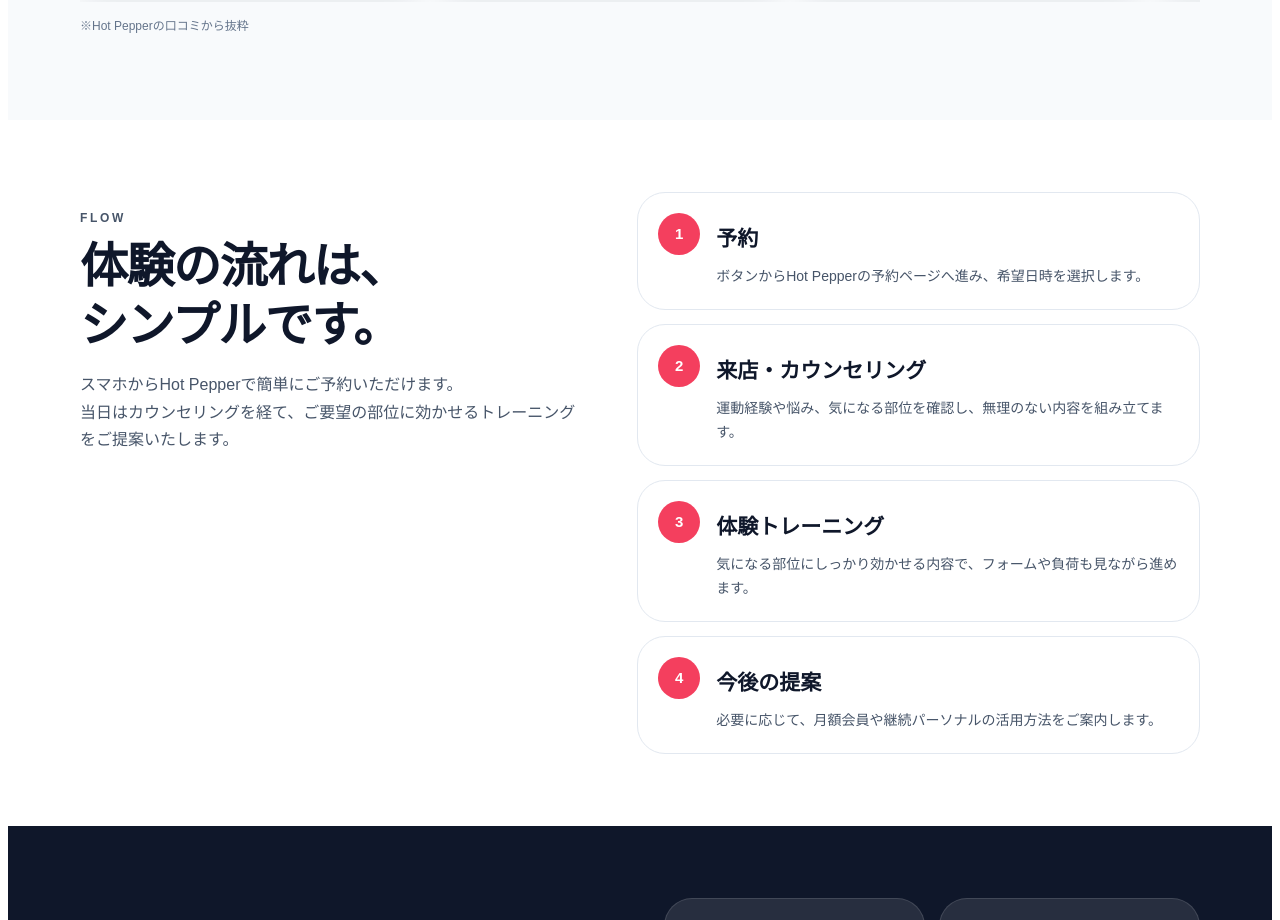
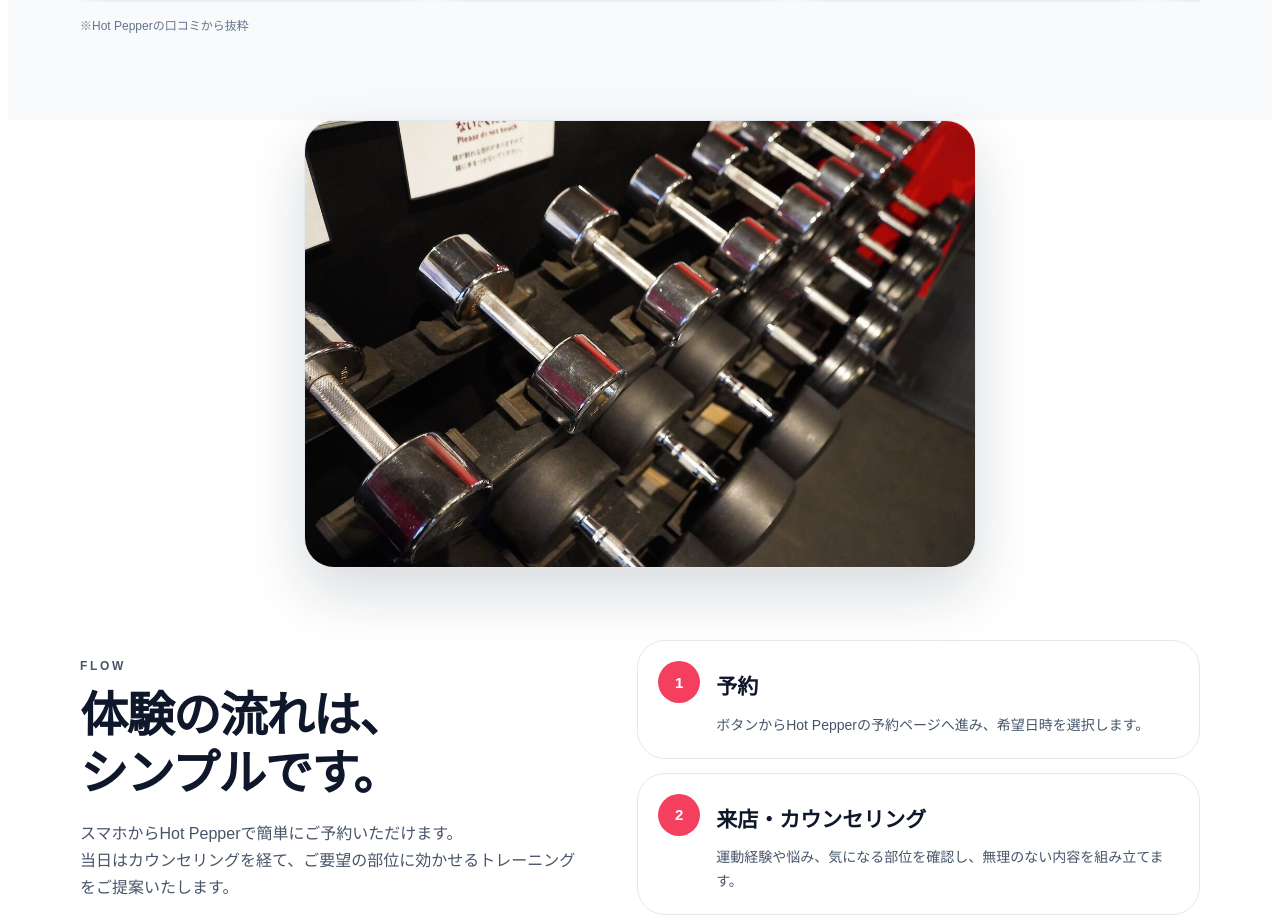
Before and after one commit to bypasspassby/crewgym, a plain HTML site: page index.html in a window 1280 px wide. Shown: the part 2620-3540 px from the top of the page. Drawn offline with Linux system fonts and the light colour scheme.

Commit message:
Add files via upload

```diff
--- a/index.html
+++ b/index.html
@@ -698,6 +698,26 @@ html{
     align-items: start;
   }
 
+  .crewgym24-lp .showcase-photo {
+    padding: 0;
+  }
+
+  .crewgym24-lp .showcase-photo__frame {
+    width: 60%;
+    margin: 0 auto;
+    overflow: hidden;
+    border-radius: 30px;
+    border: 1px solid var(--line);
+    box-shadow: var(--shadow-large);
+    background: var(--card);
+  }
+
+  .crewgym24-lp .showcase-photo__image {
+    width: 100%;
+    height: auto;
+    display: block;
+  }
+
   .crewgym24-lp .flow-cards {
     display: grid;
     gap: 14px;
@@ -1593,6 +1613,13 @@ html{
 <p class="review-note">※Hot Pepperの口コミから抜粋</p>
 </div>
 </section>
+<section aria-label="ジム内観" class="showcase-photo">
+<div class="container">
+<div class="showcase-photo__frame">
+<img alt="CREW GYM 24のダンベルエリア" class="showcase-photo__image" decoding="async" height="853" loading="lazy" src="images/crewgym02.jpg" width="1280"/>
+</div>
+</div>
+</section>
 <section class="section anchor-offset" id="flow">
 <div class="container flow-layout">
 <div class="section-heading">
```
